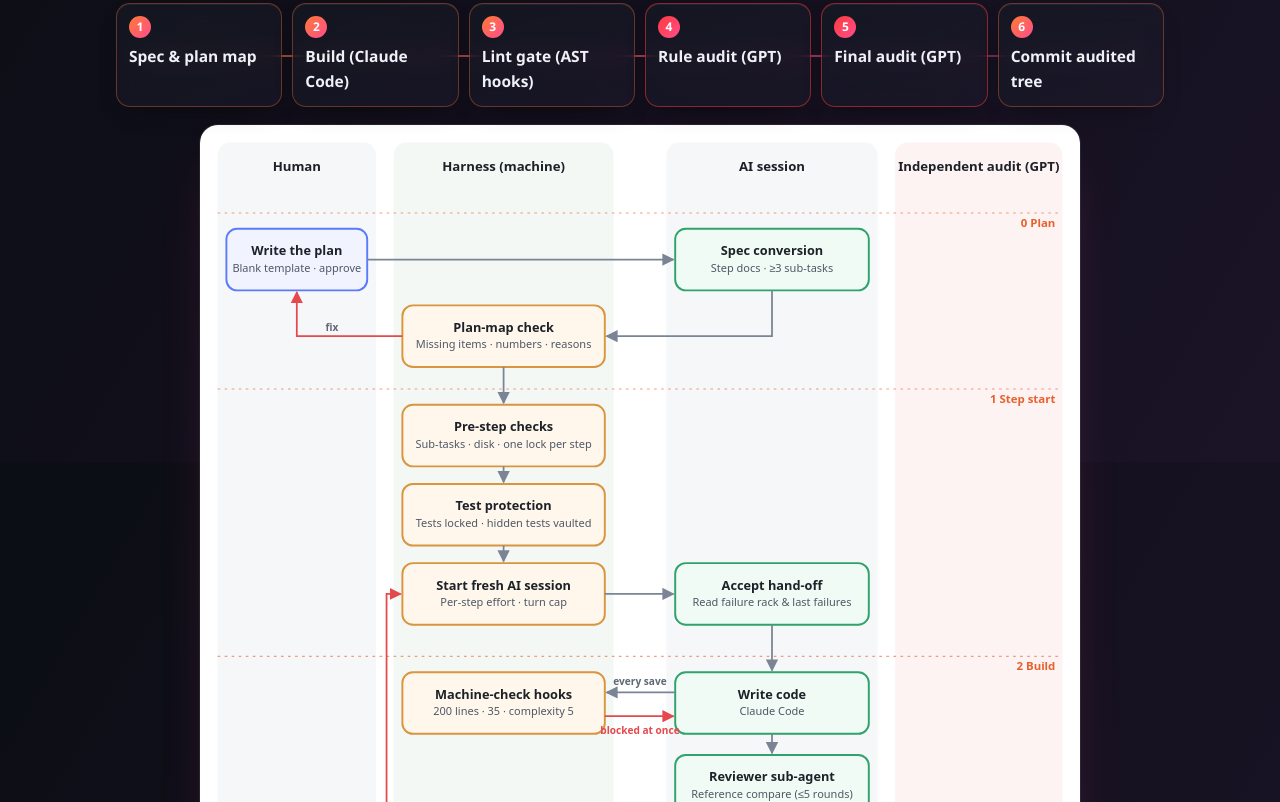
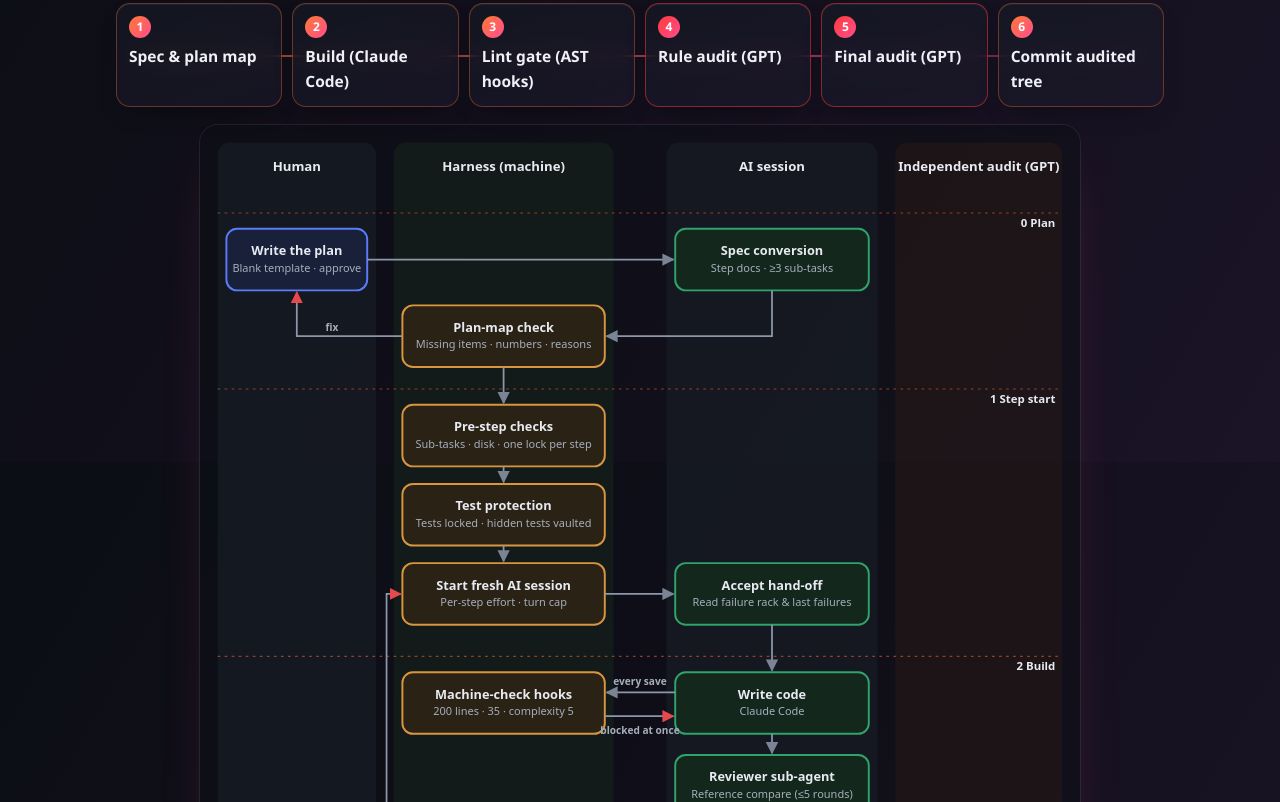
Before and after one commit to jjangkjy5607-dev/turbowork-site, a plain HTML site: page index.html in a window 1280 px wide. Shown: the part 1938-2740 px from the top of the page. Drawn offline with Linux system fonts and the light colour scheme.

Commit message:
Landing: always-dark mechanism diagram to match the dark page
Co-Authored-By: Claude Opus 5.5 <noreply@anthropic.com>
Claude-Session: https://claude.ai/code/session_016uwUoKhQXMATj9cnTFhSQL

```diff
--- a/index.html
+++ b/index.html
@@ -123,7 +123,7 @@ footer { margin:72px 0 0; padding:22px 0 40px; border-top:1px solid var(--line);
     <li>Spec &amp; plan map</li><li>Build (Claude Code)</li><li>Lint gate (AST hooks)</li>
     <li class="audit">Rule audit (GPT)</li><li class="audit">Final audit (GPT)</li><li>Commit audited tree</li>
   </ol>
-  <figure class="arch"><a href="assets/harness-arch-en.svg" target="_blank" rel="noopener"><img src="assets/harness-arch-en.svg" alt="Red-Sandwich Harness full mechanism: human, harness, AI session and independent audit lanes" loading="lazy"></a>
+  <figure class="arch"><a href="assets/harness-arch-en-dark.svg" target="_blank" rel="noopener"><img src="assets/harness-arch-en-dark.svg" alt="Red-Sandwich Harness full mechanism: human, harness, AI session and independent audit lanes" loading="lazy"></a>
     <figcaption>Full mechanism — click to enlarge. Orange: enforced by the harness · green: AI work · red: independent audit &amp; failure handling · blue: human decisions.</figcaption></figure>
   <p class="retry">FAIL → a new session with raised effort reads the failure rack and patches; 4th failure stops for a human decision.</p>
   <div class="stats">
```
Also changed, not shown: assets/harness-arch-en-dark.svg (added).
